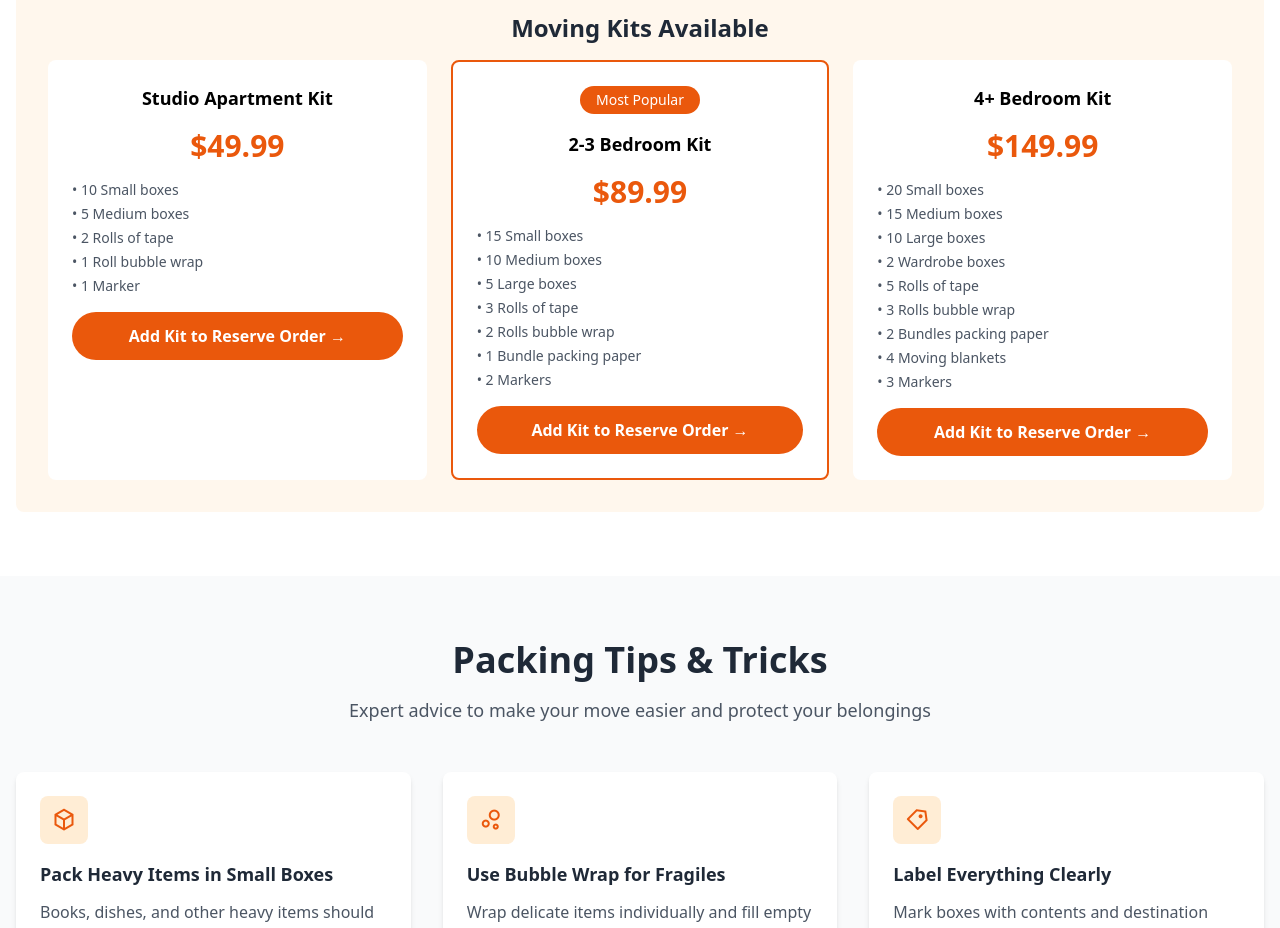
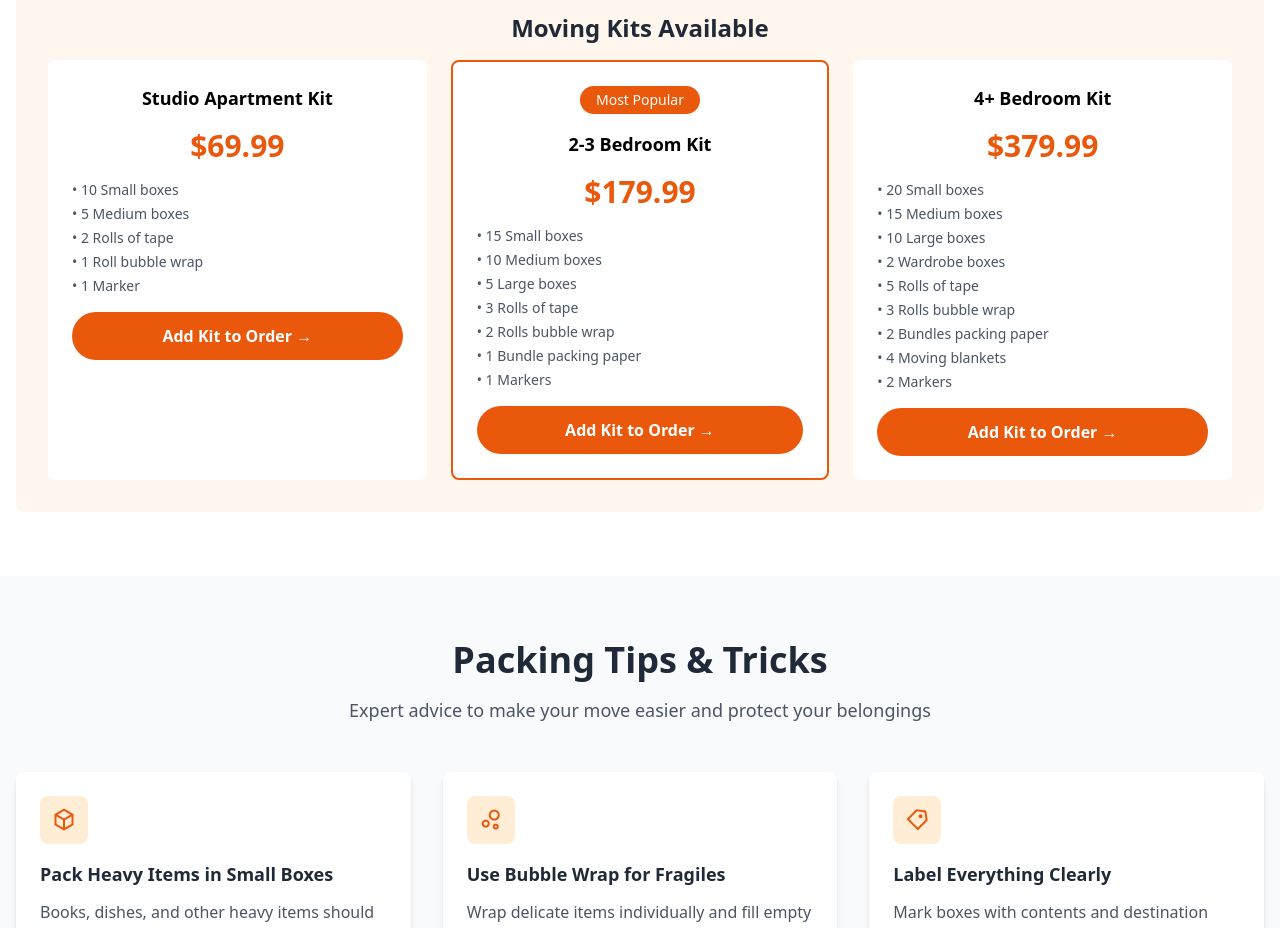
Before and after one commit to teleringer/hughestownstorage, a Next.js app: page /moving-supplies in a window 1280 px wide. Shown: the part 2620-3548 px from the top of the page. Built offline with nearby package versions, Linux system fonts and the light colour scheme.

Commit message:
Edit kit prices.

```diff
--- a/app/moving-supplies/ProductGrid.tsx
+++ b/app/moving-supplies/ProductGrid.tsx
@@ -244,7 +244,7 @@ export default function ProductGrid() {
       {
         id: '2-3-bedroom-kit',
         name: '2-3 Bedroom Kit',
-        price: '$169.99',
+        price: '$179.99',
         description:
           'Includes: 15 Small boxes, 10 Medium boxes, 5 Large boxes, 3 Rolls of tape, 2 Rolls bubble wrap, 1 Bundle packing paper, 1 Markers'
       },
@@ -482,7 +482,7 @@ export default function ProductGrid() {
           <div className="grid grid-cols-1 md:grid-cols-3 gap-6">
             <div className="bg-white rounded-lg p-6 text-center">
               <h4 className="text-lg font-semibold mb-4">Studio Apartment Kit</h4>
-              <div className="text-3xl font-bold text-orange-600 mb-4">$49.99</div>
+              <div className="text-3xl font-bold text-orange-600 mb-4">$69.99</div>
               <ul className="text-sm text-gray-600 text-left space-y-1">
                 <li>• 10 Small boxes</li>
                 <li>• 5 Medium boxes</li>
@@ -495,14 +495,14 @@ export default function ProductGrid() {
                 onClick={() => addToCart(kits[0])}
                 className="w-full mt-4 bg-orange-600 text-white py-3 rounded-full font-semibold hover:bg-orange-700 whitespace-nowrap cursor-pointer"
               >
-                Add Kit to Reserve Order →
+                Add Kit to Order →
               </button>
             </div>
 
             <div className="bg-white rounded-lg p-6 text-center border-2 border-orange-600">
               <div className="bg-orange-600 text-white px-4 py-1 rounded-full text-sm mb-4 inline-block">Most Popular</div>
               <h4 className="text-lg font-semibold mb-4">2-3 Bedroom Kit</h4>
-              <div className="text-3xl font-bold text-orange-600 mb-4">$89.99</div>
+              <div className="text-3xl font-bold text-orange-600 mb-4">$179.99</div>
               <ul className="text-sm text-gray-600 text-left space-y-1">
                 <li>• 15 Small boxes</li>
                 <li>• 10 Medium boxes</li>
@@ -510,20 +510,20 @@ export default function ProductGrid() {
                 <li>• 3 Rolls of tape</li>
                 <li>• 2 Rolls bubble wrap</li>
                 <li>• 1 Bundle packing paper</li>
-                <li>• 2 Markers</li>
+                <li>• 1 Markers</li>
               </ul>
               <button
                 type="button"
                 onClick={() => addToCart(kits[1])}
                 className="w-full mt-4 bg-orange-600 text-white py-3 rounded-full font-semibold hover:bg-orange-700 whitespace-nowrap cursor-pointer"
               >
-                Add Kit to Reserve Order →
+                Add Kit to Order →
               </button>
             </div>
 
             <div className="bg-white rounded-lg p-6 text-center">
               <h4 className="text-lg font-semibold mb-4">4+ Bedroom Kit</h4>
-              <div className="text-3xl font-bold text-orange-600 mb-4">$149.99</div>
+              <div className="text-3xl font-bold text-orange-600 mb-4">$379.99</div>
               <ul className="text-sm text-gray-600 text-left space-y-1">
                 <li>• 20 Small boxes</li>
                 <li>• 15 Medium boxes</li>
@@ -533,14 +533,14 @@ export default function ProductGrid() {
                 <li>• 3 Rolls bubble wrap</li>
                 <li>• 2 Bundles packing paper</li>
                 <li>• 4 Moving blankets</li>
-                <li>• 3 Markers</li>
+                <li>• 2 Markers</li>
               </ul>
               <button
                 type="button"
                 onClick={() => addToCart(kits[2])}
                 className="w-full mt-4 bg-orange-600 text-white py-3 rounded-full font-semibold hover:bg-orange-700 whitespace-nowrap cursor-pointer"
               >
-                Add Kit to Reserve Order →
+                Add Kit to Order →
               </button>
             </div>
           </div>
```
